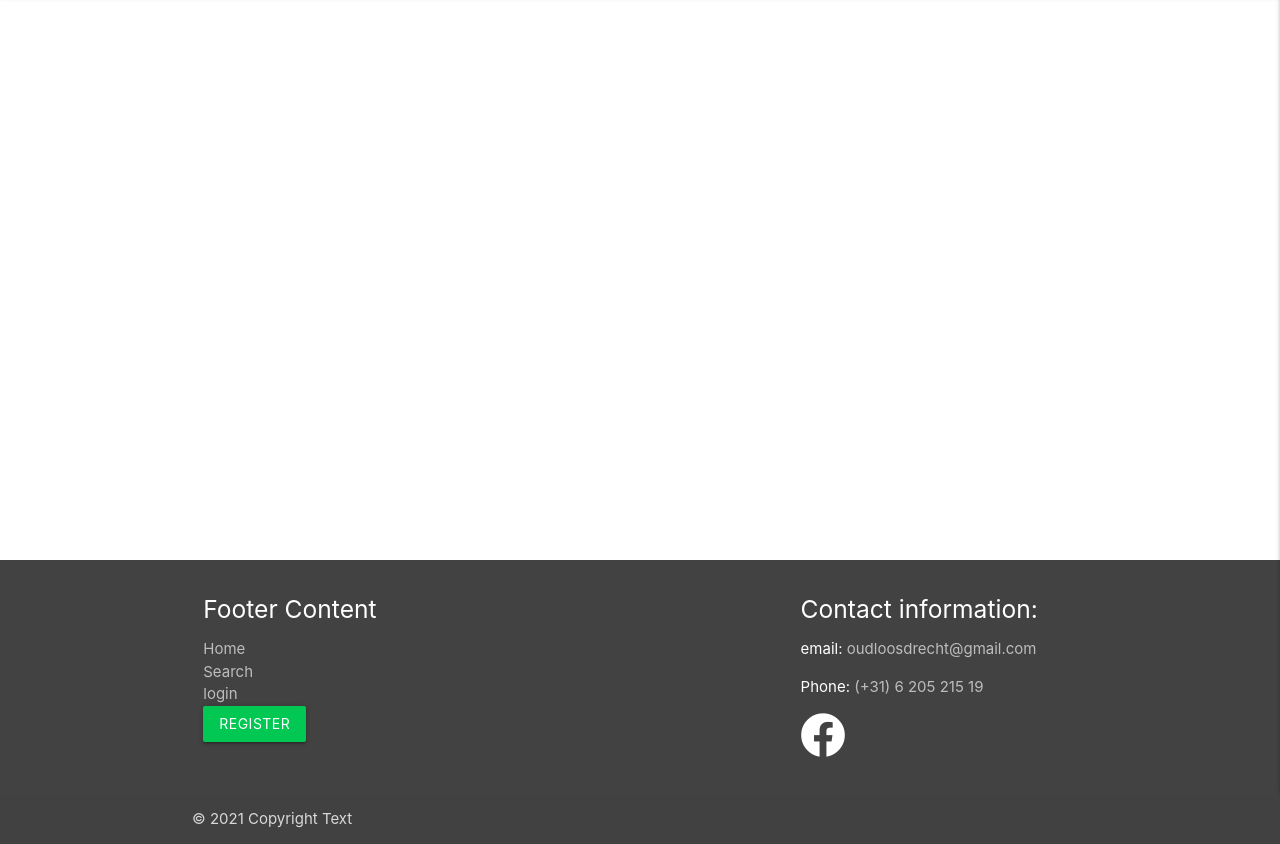
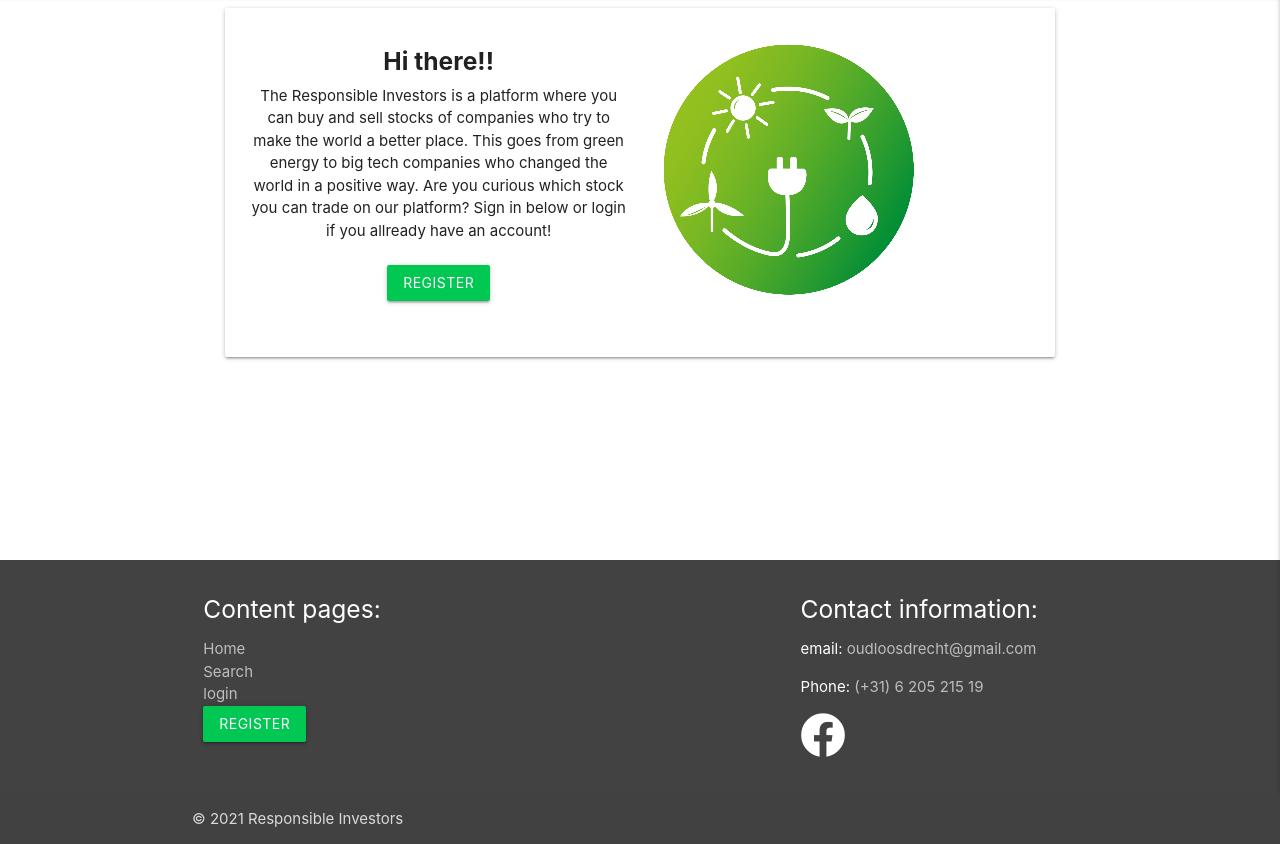
Before and after one commit to waterrot/responsible-investers, a Flask app: page / in a window 1280 px wide. Shown: the part 68-912 px from the top of the page. Run offline with Flask 2, Linux system fonts and the light colour scheme; data that the repository does not hold is empty; some libraries are stand-ins or nearby versions.

Commit message:
made a card for introduction on the home page

```diff
--- a/templates/base.html
+++ b/templates/base.html
@@ -85,14 +85,13 @@
         <div class="container">
             <div class="row">
                 <div class="col l6 s12">
-                    <h5 class="white-text">Footer Content</h5>
+                    <h5 class="white-text">Content pages:</h5>
                     <ul>
                         <li><a href="{{ url_for('home') }}">Home</a></li>
                         <li><a href="#">Search</a></li>
                         {% if session.user %}
+                            <li><a href="{{ url_for('profile') }}">Profile</a></li>
                             <li><a href="{{ url_for('portfolio') }}">Portfolio</a></li>
-                        {% endif %}
-                        {% if session.user %}
                             <li><a href="{{ url_for('logout') }}">logout</a></li>
                         {% else %}
                             <li><a href="{{ url_for('login') }}">login</a></li>
@@ -117,7 +116,7 @@
         </div>
         <div class="footer-copyright">
             <div class="container">
-                © 2021 Copyright Text
+                © 2021 Responsible Investors
             </div>
         </div>
     </footer>
--- a/templates/index.html
+++ b/templates/index.html
@@ -1,5 +1,48 @@
 {% extends "base.html" %}
 {% block content %}
+
+    <div class="row">
+        <div class="col s12 m8 offset-m2">
+            <div class="card">
+                <div class="card-content">
+                    <div class="row">
+                        <div class="col s12 l6">
+                            <h5 class="center"><b>Hi there!!</b></h5>
+                            {% if session.user %}
+                                <p class="center">
+                                    Good to see you! We are happy to have you here. Have a look around if there is any stock you like.
+                                    We from Responsible Investors are always bussy with adding new and sustainable stocks to our platform.
+                                    Feel free to send us a mail if you have a tip. <i class="far fa-smile-wink"></i>
+                                </p>
+                                <p class="center">
+                                    Click on the button below to see you portfolio and
+                                    your profile. This is the place where your stocks can be found!
+                                </p>
+                                <br>
+                                <div class="center">
+                                    <a class="btn btn-green" href="{{ url_for('portfolio') }}">Check your Portfolio</a>
+                                </div>
+                            {% else %}
+                                <p class="center">
+                                    The Responsible Investors is a platform where you can buy and sell stocks of companies
+                                    who try to make the world a better place. This goes from green energy to big tech companies
+                                    who changed the world in a positive way. Are you curious which stock you can trade on our platform?
+                                    Sign in below or login if you allready have an account!
+                                </p>
+                                <br>
+                                <div class="center">
+                                    <a class="btn btn-green" href="{{ url_for('register') }}">register</a>
+                                </div>
+                            {% endif %}
+                        </div>
+                        <div class="col l6 hide-on-med-and-down">
+                             <img src="{{ url_for('static', filename='images/green_energy.png') }}" alt="">
+                        </div>
+                    </div>
+                </div>
+            </div>
+        </div>
+    </div>
 
     <div class="row">
         {% for stock in stocks %}
```
Also changed, not shown: static/images/green_energy.png (added).
